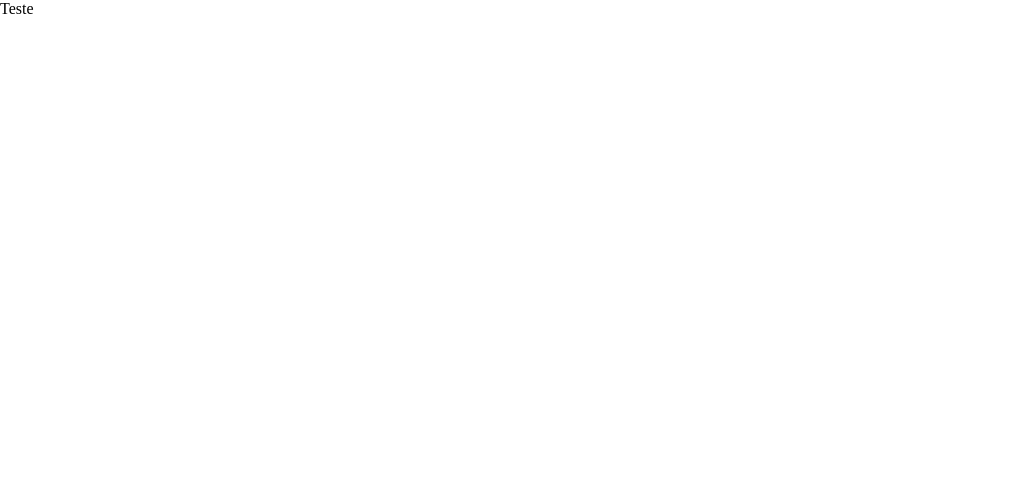
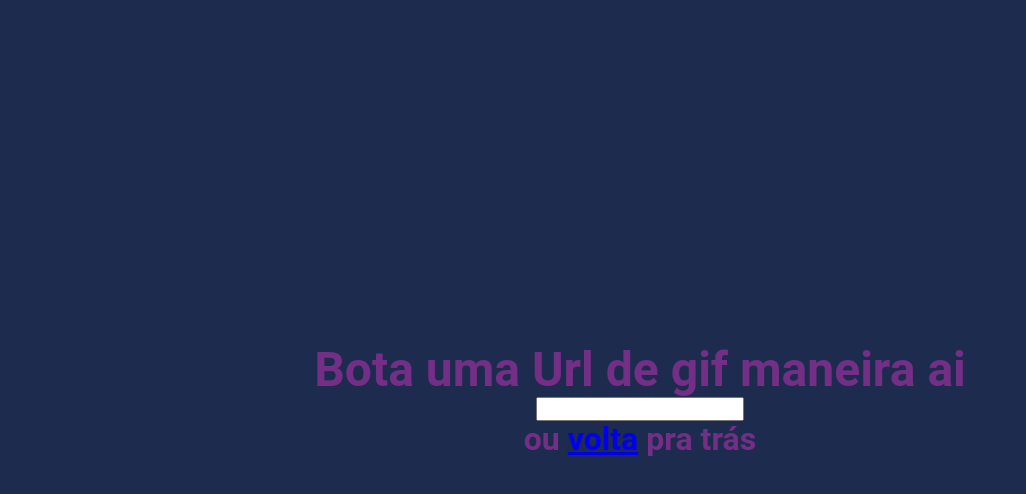
Before and after one commit to rssilva/gif-uploader-app, a React (Create React App) app: page /searchgif in a window 1280 px wide. Shown: the top 494 px of the page, without its empty margins (0-1026 px from the left). Built offline with nearby package versions, Linux system fonts and the light colour scheme.

Commit message:
basic setup for the second page

```diff
--- a/src/App.js
+++ b/src/App.js
@@ -1,7 +1,11 @@
 import React from "react";
-import { BrowserRouter as Router, Switch, Route } from "react-router-dom";
+import { BrowserRouter } from "react-router-dom";
 import Routes from "./routes";
 
 export default function App() {
-  return <Routes />;
+  return (
+    <BrowserRouter>
+      <Routes />
+    </BrowserRouter>
+  );
 }
--- a/src/components/Frontpage.js
+++ b/src/components/Frontpage.js
@@ -1,9 +1,8 @@
 import React, { Component } from "react";
-import { BrowserRouter as Link } from "react-router-dom";
 import styled from "styled-components";
 import UploadGif from "./UploadGif";
 
-const FrontPageson = styled.div`
+const MainPage = styled.div`
   background-color: #1d2c4e;
   height: 100vh;
   width: 100vw;
@@ -35,11 +34,14 @@ const Anchor = styled.a`
 export default class FrontPage extends Component {
   render() {
     return (
-      <FrontPageson>
+      <MainPage>
         <Header>Bota um gif maneiro ai!</Header>
         <UploadGif />
-        <Anchor href="searchgif">google</Anchor>
-      </FrontPageson>
+        <AlternatePath>
+          Ou clica <Anchor href="searchgif">aqui</Anchor> pra procurar algo
+          legal
+        </AlternatePath>
+      </MainPage>
     );
   }
 }
--- a/src/components/SearchGif.js
+++ b/src/components/SearchGif.js
@@ -1,7 +1,54 @@
 import React, { Component } from "react";
+import styled from "styled-components";
+
+const SearchPage = styled.div`
+  background-color: #1d2c4e;
+  height: 100vh;
+  width: 100vw;
+  display: flex;
+  flex-flow: column;
+  justify-content: center;
+  align-items: center;
+`;
+
+const Header = styled.h1`
+  color: #732e85;
+  margin: 0;
+  padding: 0;
+  font-size: 3rem;
+  font-family: "roboto";
+`;
+
+const SecondaryHeader = styled.h1`
+  color: #732e85;
+  margin: 0;
+  padding: 0;
+  font-size: 2rem;
+  font-family: "roboto";
+`;
 
 export default class SearchGif extends Component {
+  constructor(props) {
+    super(props);
+    this.state = { value: "" };
+
+    this.handleChange = this.handleChange.bind(this);
+  }
+
+  handleChange(e) {
+    this.setState({ value: e.target.value });
+    console.log("Ta escrito: " + e.target.value);
+  }
+
   render() {
-    return <div className="SearchGif">Teste</div>;
+    return (
+      <SearchPage className="SearchGif">
+        <Header>Bota uma Url de gif maneira ai</Header>
+        <input value={this.state.value} onChange={this.handleChange} />
+        <SecondaryHeader>
+          ou <a href="/">volta</a> pra trás
+        </SecondaryHeader>
+      </SearchPage>
+    );
   }
 }
--- a/src/routes.js
+++ b/src/routes.js
@@ -1,17 +1,15 @@
 import React, { Component } from "react";
-import { BrowserRouter, Route, Switch } from "react-router-dom";
+import { Route, Switch } from "react-router-dom";
 import FrontPage from "./components/Frontpage";
 import SearchGif from "./components/SearchGif";
 
 class Routes extends Component {
   render() {
     return (
-      <BrowserRouter>
-        <Switch>
-          <Route exact path="/" component={FrontPage}></Route>
-          <Route exact path="/searchgif" component={SearchGif}></Route>
-        </Switch>
-      </BrowserRouter>
+      <Switch>
+        <Route exact path="/" component={FrontPage}></Route>
+        <Route exact path="/searchgif" component={SearchGif}></Route>
+      </Switch>
     );
   }
 }
```
